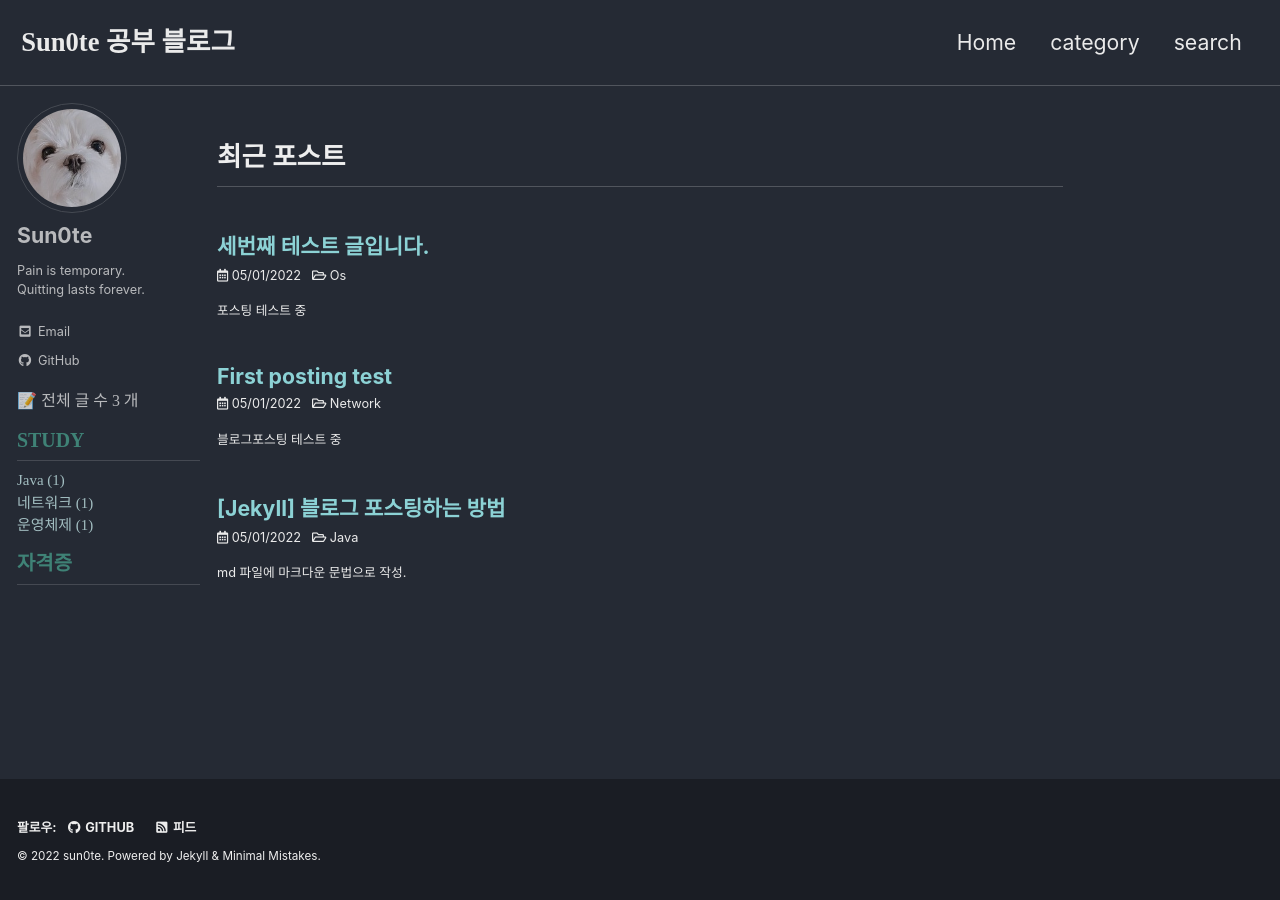
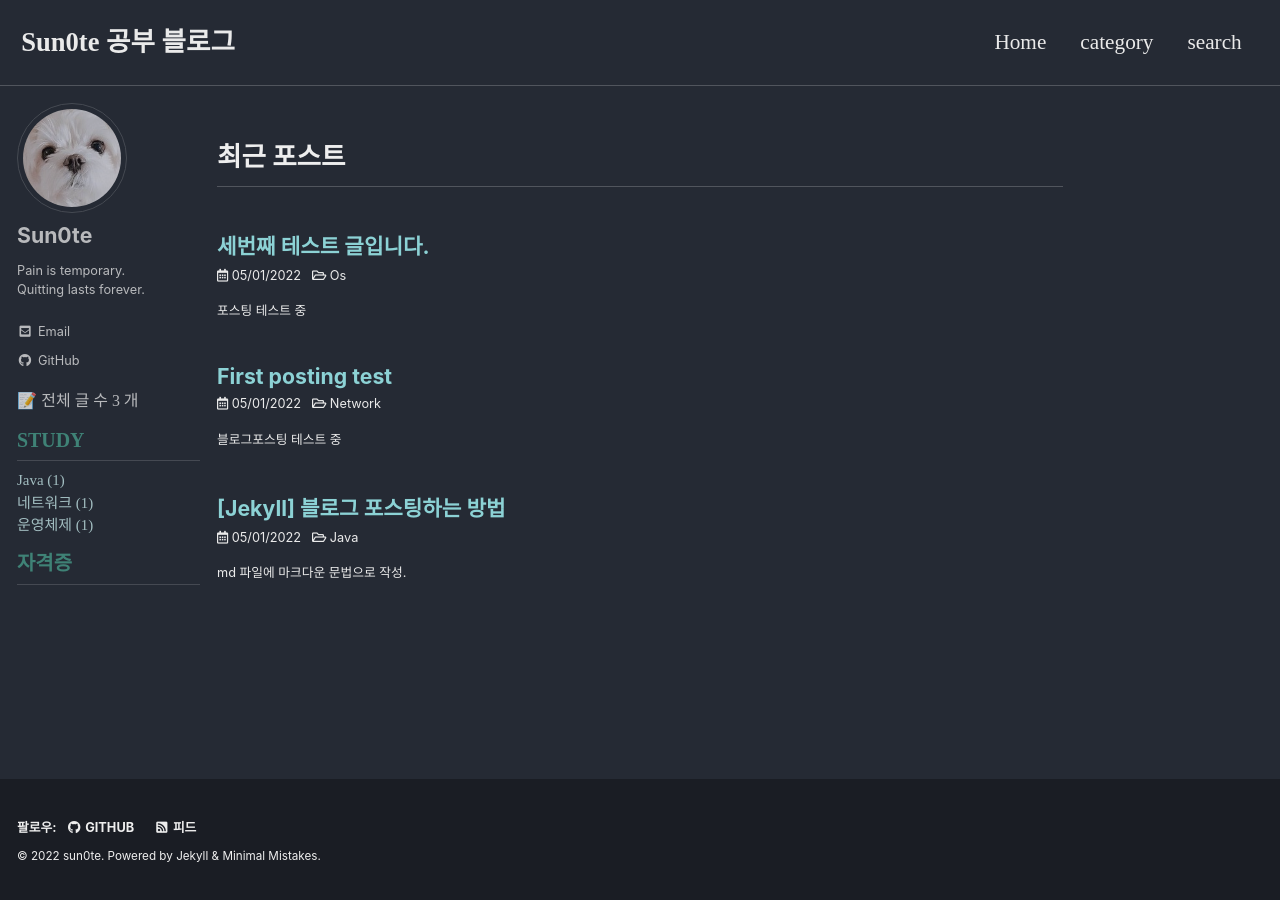
Before and after one commit to sun0te/sun0te.github.io, a Jekyll site: the page built from index.html, in a window 1280 px wide. Built offline with Jekyll 4.4.1, drawn with Linux system fonts in a browser that asks for light colours; cached includes are drawn as plain includes; some web fonts are replaced; the list of posts is cut into pages by our own code.

Commit message:
header font

```diff
--- a/_sass/minimal-mistakes/_masthead.scss
+++ b/_sass/minimal-mistakes/_masthead.scss
@@ -24,7 +24,8 @@
     -webkit-box-pack: justify;
     -ms-flex-pack: justify;
     justify-content: space-between;
-    font-family: $sans-serif-narrow;
+    //home, category, search font
+    font-family: $myfont2;
 
     @include breakpoint($x-large) {
       max-width: $max-width;
@@ -50,7 +51,7 @@
   display: flex;
   -ms-flex-item-align: center;
   align-self: center;
-  font-family: $myfont2;
+  font-family: $myfont_title;
   font-size: $type-size-4;
   font-weight: bold;
   // z-index: 20;
```
